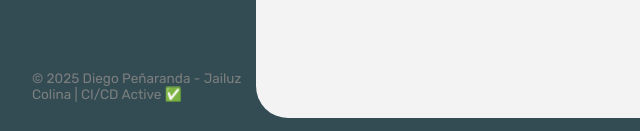
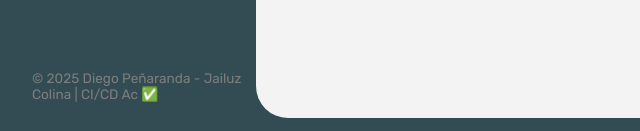
Before and after one commit to Andres347-07/WEB, a website with bundled scripts: page index.html in a window 1280 px wide. Shown: the part 666-797 px from the top of the page, 0-640 px from the left. Built offline with nearby package versions, Linux system fonts and the light colour scheme; no server answers.

Commit message:
test: Demostrar CI/CD funcionando

```diff
--- a/index.html
+++ b/index.html
@@ -47,7 +47,7 @@
       </nav>
 
       <footer>
-        <p class="texto-footer">© 2025 Diego Peñaranda - Jailuz Colina | CI/CD Active ✅</p>
+        <p class="texto-footer">© 2025 Diego Peñaranda - Jailuz Colina | CI/CD Ac ✅</p>
       </footer>
     </aside>
 
```
